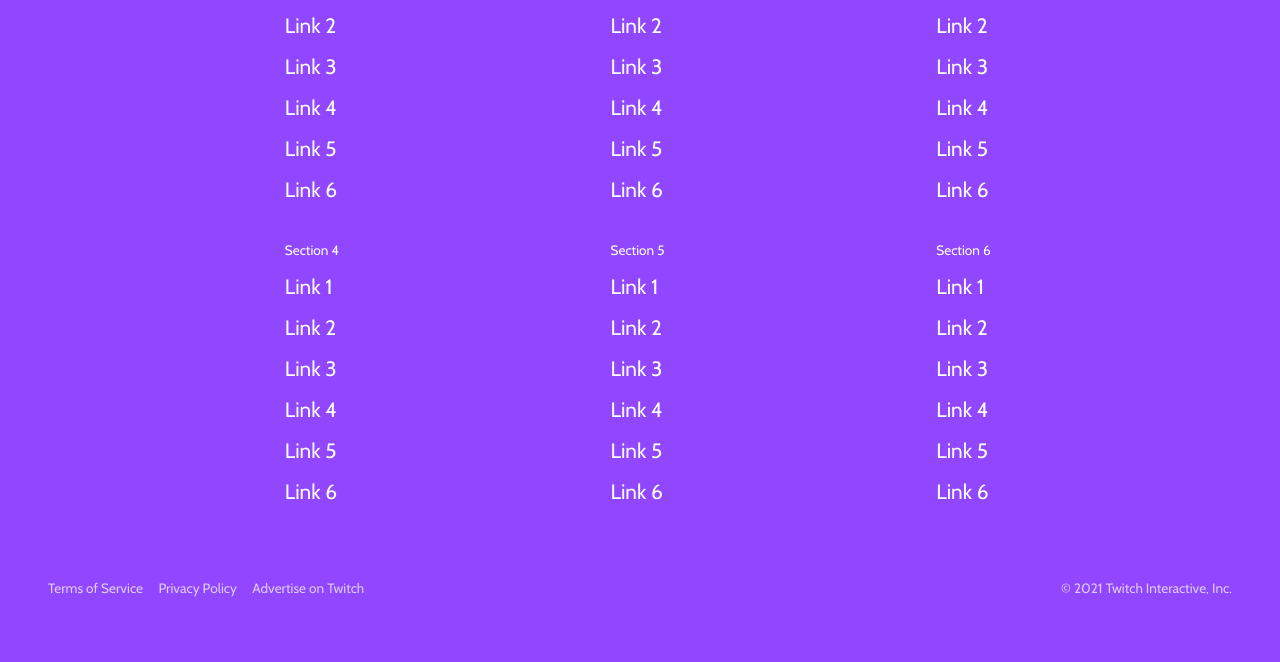
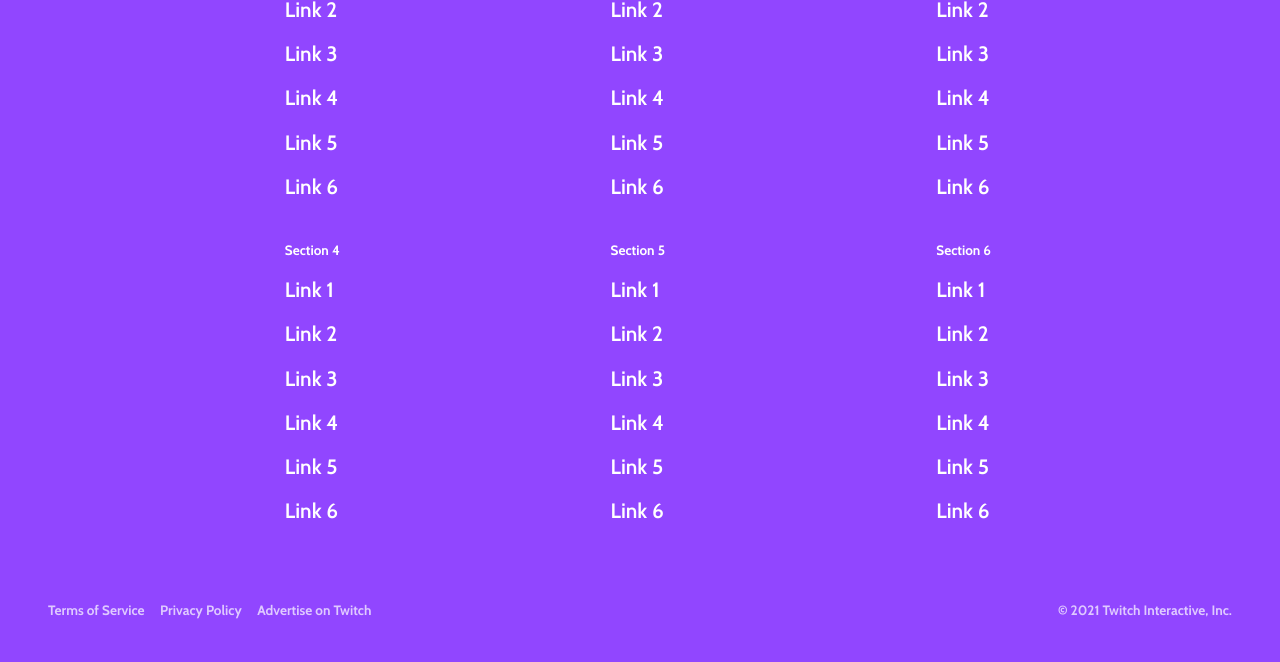
Before and after one commit to louisgrasset/twitch-footer, a website: page src/index.html in a window 1280 px wide. Shown: the part 138-800 px from the top of the page. Drawn offline with nearby package versions, Linux system fonts and the light colour scheme; files that its build step writes are made by us from their sources.

Commit message:
feat: add font weight

```diff
--- a/src/scss/fonts.scss
+++ b/src/scss/fonts.scss
@@ -3,3 +3,13 @@
     font-weight: 400;
     src: url('../fonts/Cabin-Regular.ttf') format('truetype');
 }
+@font-face {
+    font-family: 'Cabin';
+    font-weight: 600;
+    src: url('../fonts/Cabin-SemiBold.ttf') format('truetype');
+}
+@font-face {
+    font-family: 'Cabin';
+    font-weight: 700;
+    src: url('../fonts/Cabin-Bold.ttf') format('truetype');
+}
--- a/src/scss/style.scss
+++ b/src/scss/style.scss
@@ -59,10 +59,14 @@ footer {
         width: 8rem;
         li {
           margin-left: 0;
-          margin-bottom: 1rem;
+          margin-bottom: 1.2rem;
+          a {
+            font-weight: 600;
+          }
           &:first-child {
             a {
               font-size: 0.85rem;
+              font-weight: 700;
             }
           }
         }
@@ -112,6 +116,7 @@ footer {
     }
     a, span {
       font-size: 0.85rem;
+      font-weight: 700;
       color: var(--primary-lighten);
     }
     .links {
```
